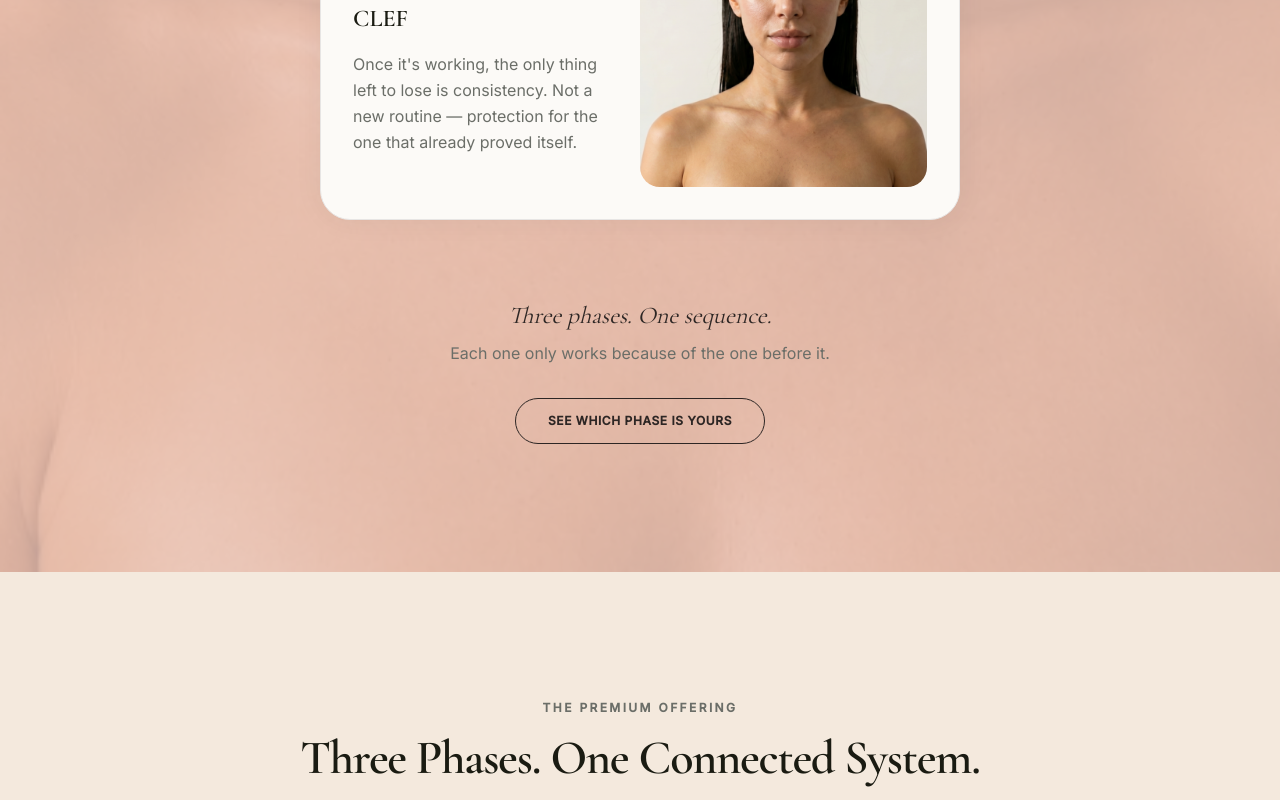
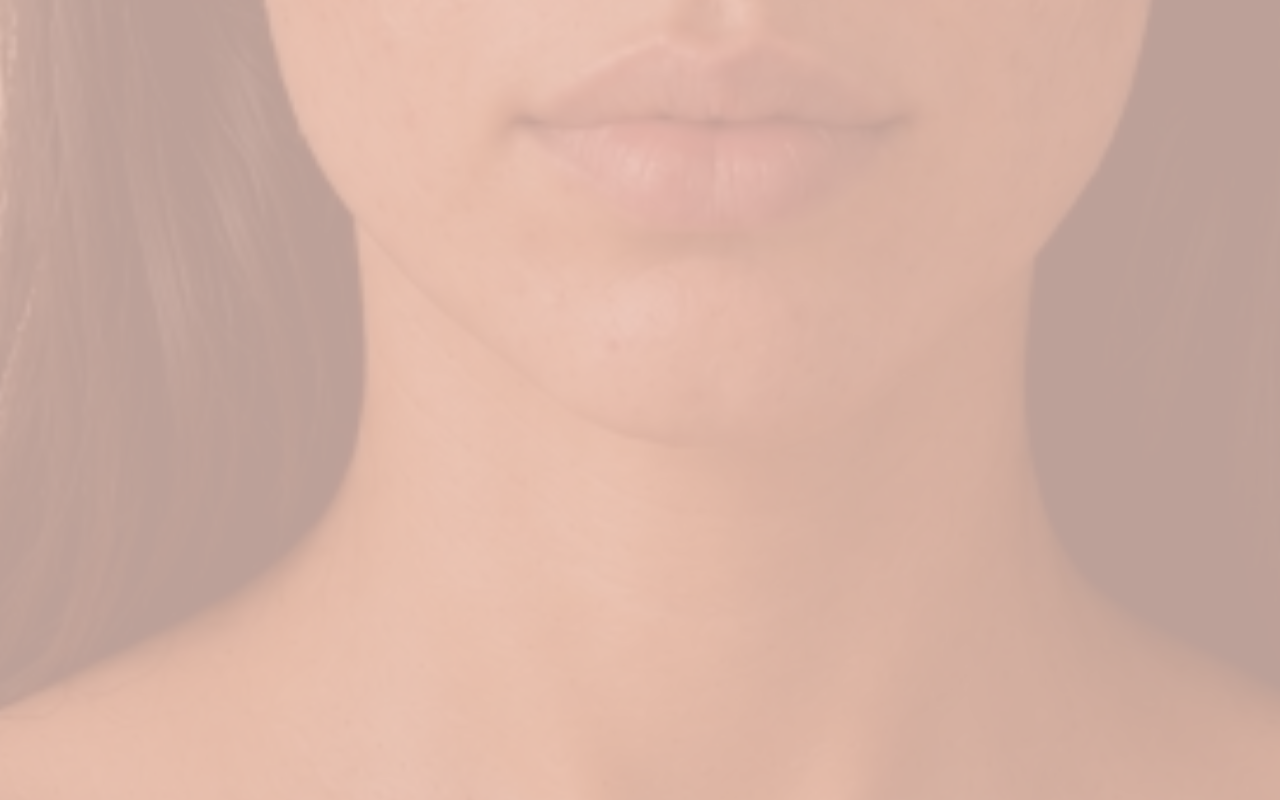
Before and after one commit to axiomhq0-create/acne-reset-landing, a Next.js app: page / in a window 1280 px wide. Shown: the part 3103-3903 px from the top of the page. Built offline with nearby package versions, Linux system fonts and the light colour scheme.

Commit message:
fix: sanitize parent layout overflow and configure framer motion sticky scroll runtime space

```diff
--- a/src/app/page.tsx
+++ b/src/app/page.tsx
@@ -24,7 +24,7 @@ export default function Home() {
   };
 
   return (
-    <div className="bg-linen text-ink min-h-screen font-sans antialiased overflow-x-hidden selection:bg-bloomDeep selection:text-[#1A1B12]">
+    <div className="bg-linen text-ink min-h-screen font-sans antialiased selection:bg-bloomDeep selection:text-[#1A1B12]">
       {/* Navigation Header */}
       <Header scrollToSection={scrollToSection} />
 
--- a/src/components/System.tsx
+++ b/src/components/System.tsx
@@ -55,15 +55,87 @@ export default function System() {
     offset: ["start start", "end end"]
   });
 
-  const phases = [
-    {
-      id: "phase-01",
-      phaseNum: "Phase 01",
-      days: "Days 1–21",
-      title: "CALM",
-      description: "First, your skin has to stop fighting you. Nothing gets treated here — it gets stabilized, so treatment has something to work with later.",
-      image: "/Reduce_the_intensity_of_the_202606261417.jpeg",
-      icon: (
+  // Dynamic transforms mapped to [0, 1] progress for Card 1 (Calm)
+  const scale0 = useTransform(scrollYProgress, [0, 0.4, 0.8, 1], [1, 0.92, 0.86, 0.86]);
+  const y0 = useTransform(scrollYProgress, [0, 1], ["0px", "0px"]);
+  const opacity0 = useTransform(scrollYProgress, [0, 0.4, 0.45], [1, 1, 0.9]);
+
+  // Dynamic transforms mapped to [0, 1] progress for Card 2 (Clear)
+  const scale1 = useTransform(scrollYProgress, [0, 0.35, 0.4, 0.75, 0.8, 1], [1, 1, 1, 0.96, 0.92, 0.92]);
+  const y1 = useTransform(scrollYProgress, [0, 0.35, 0.7, 1], ["60vh", "0vh", "0vh", "0vh"]);
+  const opacity1 = useTransform(scrollYProgress, [0, 0.3, 0.35, 0.75, 0.8], [0, 0.3, 1, 1, 0.95]);
+
+  // Dynamic transforms mapped to [0, 1] progress for Card 3 (Clef)
+  const scale2 = useTransform(scrollYProgress, [0, 1], [1, 1]);
+  const y2 = useTransform(scrollYProgress, [0, 0.65, 0.95, 1], ["100vh", "0vh", "0vh", "0vh"]);
+  const opacity2 = useTransform(scrollYProgress, [0, 0.6, 0.65, 1], [0, 0.3, 1, 1]);
+
+  return (
+    <section id="system" className="relative bg-[#EBC8BE] overflow-visible">
+      {/* Soft editorial top transition fade (eliminates hard cut top edge border) */}
+      <div className="absolute inset-x-0 top-0 h-32 bg-gradient-to-b from-[#FAF7F2] to-transparent z-10 pointer-events-none" />
+
+      {/* Background Image - Desktop Only */}
+      <div className="hidden md:block absolute inset-0 w-full h-full z-0">
+        <Image
+          src="/assets/hero-portrait.jpg"
+          alt="Skincare sequence framework visual representation"
+          fill
+          className="object-cover animate-none object-center"
+          sizes="100vw"
+          style={{ filter: "none", WebkitFilter: "none" }}
+        />
+      </div>
+
+      {/* Branded Blush Overlay Tint for text contrast - Desktop Only */}
+      <div className="hidden md:block absolute inset-0 bg-[#EBC8BE]/80 z-10 pointer-events-none" />
+
+      {/* Header Info Block */}
+      <div className="max-w-7xl mx-auto px-6 relative z-20 pt-32 pb-16 flex flex-col items-center">
+        <motion.div
+          {...scrollAnimateProps}
+          className="text-center max-w-3xl mx-auto"
+          style={{ willChange: "transform, opacity" }}
+        >
+          <h2 className="text-3xl md:text-5xl font-serif text-[#1A1B12] font-semibold tracking-tight leading-[1.1] mb-6">
+            The Order Was Always The Missing Piece.
+          </h2>
+          <p className="text-[#6B6E68] text-base md:text-lg leading-relaxed">
+            Most people start with treatment because it feels like progress. But skin that's still inflamed isn't ready to respond to anything yet — it just fights back. That's the cycle you've probably already lived.
+          </p>
+          <p className="text-[#1A1B12] font-medium mt-4">
+            Here is what actually has to happen, in order:
+          </p>
+        </motion.div>
+      </div>
+
+      {/* ScrollStack Runway Extension Container */}
+      <div ref={containerRef} className="relative h-[300vh] w-full z-20 overflow-visible">
+        {/* Sticky viewport container */}
+        <div className="sticky top-0 h-screen w-full flex items-center justify-center overflow-visible">
+          {/* Inner card loop */}
+          <div className="relative w-full max-w-xl md:max-w-2xl px-4 h-[60vh] flex items-center justify-center overflow-visible">
+
+            {/* Card 1: CALM */}
+            <motion.div
+              initial="hidden"
+              whileInView="visible"
+              viewport={{ once: false, amount: 0.15 }}
+              style={{
+                y: y0,
+                scale: scale0,
+                opacity: opacity0,
+                zIndex: 1,
+                willChange: "transform, opacity",
+              }}
+              className="absolute w-full origin-top"
+            >
+              <div className="!h-auto !p-6 md:!p-8 max-w-[90vw] md:max-w-full bg-[#fcfaf7] border border-stone-200 rounded-[30px] shadow-[0_0_30px_rgba(0,0,0,0.05)]">
+                <div className="flex flex-col md:flex-row items-stretch justify-between gap-6 md:gap-8 overflow-hidden h-full">
+                  <div className="w-full md:w-1/2 flex flex-col justify-between text-left">
+                    <div>
+                      <div className="flex justify-between items-start mb-6">
+                        <div className="flex flex-col gap-4">
                           <svg viewBox="0 0 40 40" className="w-12 h-12 text-[#2D2624]" suppressHydrationWarning>
                             <motion.circle
                               cx="20"
@@ -76,16 +148,51 @@ export default function System() {
                               suppressHydrationWarning
                             />
                           </svg>
-      )
-    },
-    {
-      id: "phase-02",
-      phaseNum: "Phase 02",
-      days: "Days 22–66",
-      title: "CLEAR",
-      description: "Only once it's stable does treatment actually work. One consistent approach, given enough time to do what it was supposed to do in the first place.",
-      image: "/The_background_is_light_and_202606261423.jpeg",
-      icon: (
+                          <div className="bg-bloomDeep/20 text-[#1A1B12] rounded-full px-4 py-1.5 text-xs font-semibold uppercase tracking-wider w-max">
+                            Phase 01
+                          </div>
+                        </div>
+                        <span className="font-serif italic text-2xl md:text-3xl text-bloomDeep">Days 1–21</span>
+                      </div>
+                      <h3 className="text-2xl font-serif font-semibold text-[#1A1B12] mb-4">CALM</h3>
+                      <p className="text-[#6B6E68] text-sm md:text-base leading-relaxed">
+                        First, your skin has to stop fighting you. Nothing gets treated here — it gets stabilized, so treatment has something to work with later.
+                      </p>
+                    </div>
+                  </div>
+                  <div className="relative w-full md:w-1/2 min-h-[220px] md:min-h-[300px] overflow-hidden rounded-[20px] shrink-0">
+                    <Image
+                      src="/Reduce_the_intensity_of_the_202606261417.jpeg"
+                      alt="Phase 1 Calm visual representation"
+                      fill
+                      className="object-cover object-center"
+                      sizes="(max-width: 768px) 100vw, 50vw"
+                    />
+                  </div>
+                </div>
+              </div>
+            </motion.div>
+
+            {/* Card 2: CLEAR */}
+            <motion.div
+              initial="hidden"
+              whileInView="visible"
+              viewport={{ once: false, amount: 0.15 }}
+              style={{
+                y: y1,
+                scale: scale1,
+                opacity: opacity1,
+                zIndex: 2,
+                willChange: "transform, opacity",
+              }}
+              className="absolute w-full origin-top"
+            >
+              <div className="!h-auto !p-6 md:!p-8 max-w-[90vw] md:max-w-full bg-[#fcfaf7] border border-stone-200 rounded-[30px] shadow-[0_0_30px_rgba(0,0,0,0.05)]">
+                <div className="flex flex-col md:flex-row items-stretch justify-between gap-6 md:gap-8 overflow-hidden h-full">
+                  <div className="w-full md:w-1/2 flex flex-col justify-between text-left">
+                    <div>
+                      <div className="flex justify-between items-start mb-6">
+                        <div className="flex flex-col gap-4">
                           <svg viewBox="0 0 40 40" className="w-12 h-12 text-[#2D2624]" suppressHydrationWarning>
                             <circle cx="20" cy="20" r="16" stroke="currentColor" strokeWidth="2" fill="none" suppressHydrationWarning />
                             <defs>
@@ -95,16 +202,51 @@ export default function System() {
                             </defs>
                             <circle cx="20" cy="20" r="16" fill="currentColor" clipPath="url(#half-clip-system)" suppressHydrationWarning />
                           </svg>
-      )
-    },
-    {
-      id: "phase-03",
-      phaseNum: "Phase 03",
-      days: "Day 67 Onward",
-      title: "CLEF",
-      description: "Once it's working, the only thing left to lose is consistency. Not a new routine — protection for the one that already proved itself.",
-      image: "/Remove_the_black_dress_and_202606261411.jpeg",
-      icon: (
+                          <div className="bg-bloomDeep/20 text-[#1A1B12] rounded-full px-4 py-1.5 text-xs font-semibold uppercase tracking-wider w-max">
+                            Phase 02
+                          </div>
+                        </div>
+                        <span className="font-serif italic text-2xl md:text-3xl text-bloomDeep">Days 22–66</span>
+                      </div>
+                      <h3 className="text-2xl font-serif font-semibold text-[#1A1B12] mb-4">CLEAR</h3>
+                      <p className="text-[#6B6E68] text-sm md:text-base leading-relaxed">
+                        Only once it's stable does treatment actually work. One consistent approach, given enough time to do what it was supposed to do in the first place.
+                      </p>
+                    </div>
+                  </div>
+                  <div className="relative w-full md:w-1/2 min-h-[220px] md:min-h-[300px] overflow-hidden rounded-[20px] shrink-0">
+                    <Image
+                      src="/The_background_is_light_and_202606261423.jpeg"
+                      alt="Phase 2 Clear visual representation"
+                      fill
+                      className="object-cover object-center"
+                      sizes="(max-width: 768px) 100vw, 50vw"
+                    />
+                  </div>
+                </div>
+              </div>
+            </motion.div>
+
+            {/* Card 3: CLEF */}
+            <motion.div
+              initial="hidden"
+              whileInView="visible"
+              viewport={{ once: false, amount: 0.15 }}
+              style={{
+                y: y2,
+                scale: scale2,
+                opacity: opacity2,
+                zIndex: 3,
+                willChange: "transform, opacity",
+              }}
+              className="absolute w-full origin-top"
+            >
+              <div className="!h-auto !p-6 md:!p-8 max-w-[90vw] md:max-w-full bg-[#fcfaf7] border border-stone-200 rounded-[30px] shadow-[0_0_30px_rgba(0,0,0,0.05)]">
+                <div className="flex flex-col md:flex-row items-stretch justify-between gap-6 md:gap-8 overflow-hidden h-full">
+                  <div className="w-full md:w-1/2 flex flex-col justify-between text-left">
+                    <div>
+                      <div className="flex justify-between items-start mb-6">
+                        <div className="flex flex-col gap-4">
                           <svg viewBox="0 0 40 40" className="w-12 h-12 text-[#2D2624]" suppressHydrationWarning>
                             <motion.circle
                               cx="20"
@@ -124,104 +266,22 @@ export default function System() {
                               suppressHydrationWarning
                             />
                           </svg>
-      )
-    }
-  ];
-
-  return (
-    <section id="system" className="py-32 bg-[#EBC8BE] relative">
-      {/* Soft editorial top transition fade (eliminates hard cut top edge border) */}
-      <div className="absolute inset-x-0 top-0 h-32 bg-gradient-to-b from-[#FAF7F2] to-transparent z-10 pointer-events-none" />
-
-      {/* Background Image - Desktop Only */}
-      <div className="hidden md:block absolute inset-0 w-full h-full z-0">
-        <Image
-          src="/assets/hero-portrait.jpg"
-          alt="Skincare sequence framework visual representation"
-          fill
-          className="object-cover animate-none object-center"
-          sizes="100vw"
-          style={{ filter: "none", WebkitFilter: "none" }}
-        />
-      </div>
-
-      {/* Branded Blush Overlay Tint for text contrast - Desktop Only */}
-      <div className="hidden md:block absolute inset-0 bg-[#EBC8BE]/80 z-10 pointer-events-none" />
-
-      <div className="max-w-7xl mx-auto px-6 relative z-20 flex flex-col">
-        {/* Header */}
-        <motion.div
-          {...scrollAnimateProps}
-          className="text-center max-w-3xl mx-auto mb-20"
-          style={{ willChange: "transform, opacity" }}
-        >
-          <h2 className="text-3xl md:text-5xl font-serif text-[#1A1B12] font-semibold tracking-tight leading-[1.1] mb-6">
-            The Order Was Always The Missing Piece.
-          </h2>
-          <p className="text-[#6B6E68] text-base md:text-lg leading-relaxed">
-            Most people start with treatment because it feels like progress. But skin that's still inflamed isn't ready to respond to anything yet — it just fights back. That's the cycle you've probably already lived.
-          </p>
-          <p className="text-[#1A1B12] font-medium mt-4">
-            Here is what actually has to happen, in order:
-          </p>
-        </motion.div>
-
-        {/* Stacking Cards Container */}
-        <div ref={containerRef} className="relative w-full max-w-xl mx-auto md:max-w-2xl px-4 flex flex-col">
-          {phases.map((phase, index) => {
-            const offsetTop = 120 + index * 25;
-
-            // Calculate scale transition based on viewport scroll progress
-            const startSegment = index / phases.length;
-            const endSegment = (index + 1) / phases.length;
-
-            const scale = useTransform(
-              scrollYProgress,
-              [startSegment, endSegment],
-              [1, 0.92 + (phases.length - index - 1) * 0.015]
-            );
-
-            return (
-              <motion.div
-                key={phase.id}
-                initial="hidden"
-                whileInView="visible"
-                viewport={{ once: false, amount: 0.15 }}
-                style={{
-                  position: 'sticky',
-                  top: `${offsetTop}px`,
-                  scale,
-                  zIndex: index + 1,
-                  marginBottom: index < phases.length - 1 ? '10vh' : '0vh',
-                  willChange: "transform, opacity",
-                }}
-                className="w-full origin-top"
-              >
-                <div className="!h-auto !p-6 md:!p-8 max-w-[90vw] md:max-w-full bg-[#fcfaf7] border border-stone-200 rounded-[30px] shadow-[0_0_30px_rgba(0,0,0,0.05)]">
-                  <div className="flex flex-col md:flex-row items-stretch justify-between gap-6 md:gap-8 overflow-hidden h-full">
-                    {/* Left Column: Text block and sequence animations */}
-                    <div className="w-full md:w-1/2 flex flex-col justify-between text-left">
-                      <div>
-                        <div className="flex justify-between items-start mb-6">
-                          <div className="flex flex-col gap-4">
-                            {phase.icon}
                           <div className="bg-bloomDeep/20 text-[#1A1B12] rounded-full px-4 py-1.5 text-xs font-semibold uppercase tracking-wider w-max">
-                              {phase.phaseNum}
+                            Phase 03
                           </div>
                         </div>
-                          <span className="font-serif italic text-2xl md:text-3xl text-bloomDeep">{phase.days}</span>
+                        <span className="font-serif italic text-2xl md:text-3xl text-bloomDeep">Day 67 Onward</span>
                       </div>
-                        <h3 className="text-2xl font-serif font-semibold text-[#1A1B12] mb-4">{phase.title}</h3>
+                      <h3 className="text-2xl font-serif font-semibold text-[#1A1B12] mb-4">CLEF</h3>
                       <p className="text-[#6B6E68] text-sm md:text-base leading-relaxed">
-                          {phase.description}
+                        Once it's working, the only thing left to lose is consistency. Not a new routine — protection for the one that already proved itself.
                       </p>
                     </div>
                   </div>
-                    {/* Right Column: Image Asset */}
                   <div className="relative w-full md:w-1/2 min-h-[220px] md:min-h-[300px] overflow-hidden rounded-[20px] shrink-0">
                     <Image
-                        src={phase.image}
-                        alt={`${phase.title} phase visual representation`}
+                      src="/Remove_the_black_dress_and_202606261411.jpeg"
+                      alt="Phase 3 Clef visual representation"
                       fill
                       className="object-cover object-center"
                       sizes="(max-width: 768px) 100vw, 50vw"
@@ -230,17 +290,19 @@ export default function System() {
                 </div>
               </div>
             </motion.div>
-            );
-          })}
+
+          </div>
+        </div>
       </div>
 
       {/* Footer Summary Closing */}
+      <div className="max-w-7xl mx-auto px-6 relative z-20 py-32 flex flex-col items-center">
         <motion.div
           initial={{ opacity: 0, transform: "translate3d(0, 10px, 0)" }}
           whileInView={{ opacity: 1, transform: "translate3d(0, 0, 0)" }}
           viewport={{ once: false, amount: 0.15 }}
           transition={{ duration: 0.45, ease: easeOutPremium }}
-          className="text-center mt-20 flex flex-col items-center gap-2"
+          className="text-center flex flex-col items-center gap-2"
           style={{ willChange: "transform, opacity" }}
         >
           <p className="text-[#2D2624] text-xl md:text-2xl font-serif italic">
```
Lines whose indentation alone changed are shown as unchanged.
